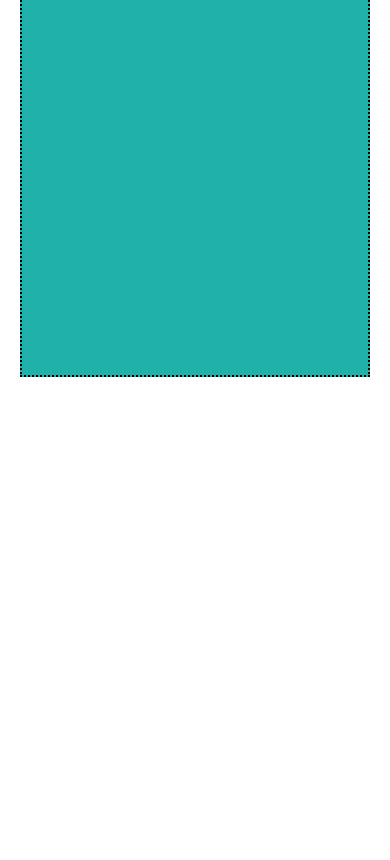
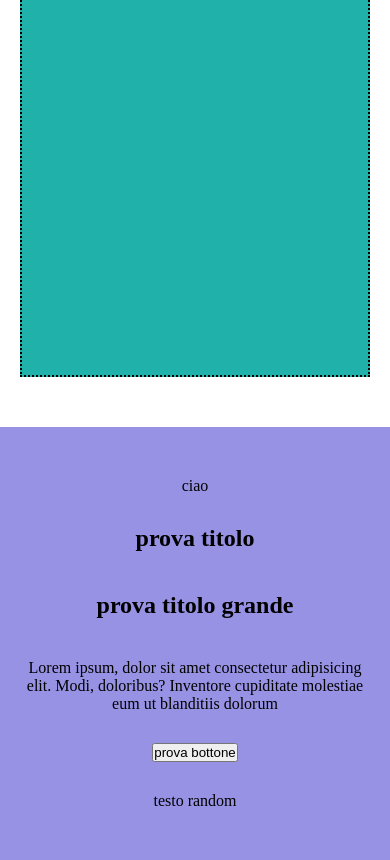
Before and after one commit to CaldatoLuca/htmlcss-responsive-layout, a plain HTML site: page index.html in a window 390 px wide. Shown: the part 6650-7510 px from the top of the page. Before the commit the page ends 7077 px from the top, so only its background shows below. Drawn offline with Linux system fonts and the light colour scheme.

Commit message:
feat: sesta sezione

```diff
--- a/css/style.css
+++ b/css/style.css
@@ -78,6 +78,9 @@ section {
   .only-tablet {
     display: block;
   }
+  .tablet-padding {
+    padding: 3.125rem 1.25rem;
+  }
   /* *seconda sezione */
   .second-section {
     flex-wrap: wrap;
@@ -114,7 +117,6 @@ section {
   /* *quinta sezione */
   .fifth-section {
     flex-wrap: wrap;
-    padding: 3.125rem 1.25rem;
   }
   .about-us,
   .linkedim {
--- a/index.html
+++ b/index.html
@@ -59,7 +59,7 @@
       <!-- ?prima sezione -->
 
       <!-- ?seconda sezione -->
-      <section class="second-section no-cont-sec flex">
+      <section class="second-section flex tablet-padding">
         <div class="strategic-planning"></div>
         <div class="app-developement"></div>
       </section>
@@ -125,11 +125,25 @@
       <!-- ?quarta sezione/ -->
 
       <!-- ?quinta sezione -->
-      <section class="fifth-section flex">
+      <section class="fifth-section flex tablet-padding">
         <div class="about-us"></div>
         <div class="linkedim"></div>
       </section>
       <!-- ?quinta sezione/ -->
+
+      <!-- ?sesta sezione -->
+      <section class="sixth-section text-center tablet-padding">
+        <div class="mb30">ciao</div>
+        <h2 class="mb40">prova titolo</h2>
+        <h1 class="mb40">prova titolo grande</h1>
+        <p class="mb30">
+          Lorem ipsum, dolor sit amet consectetur adipisicing elit. Modi,
+          doloribus? Inventore cupiditate molestiae eum ut blanditiis dolorum
+        </p>
+        <button class="mb30">prova bottone</button>
+        <div>testo random</div>
+      </section>
+      <!-- ?sesta sezione/ -->
     </main>
     <!-- *corpo centrale pagina/ -->
 
```
